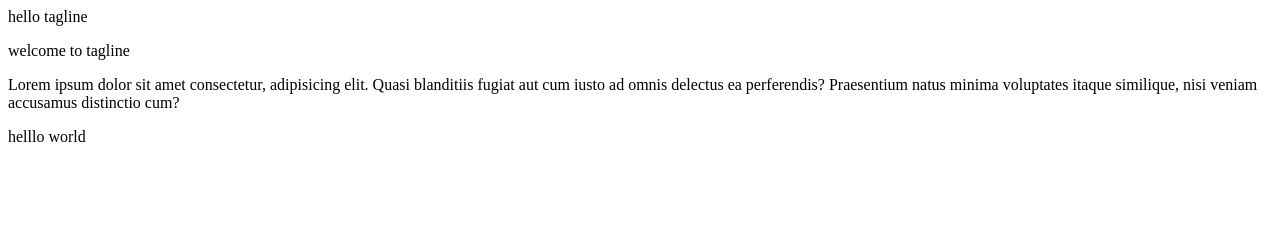
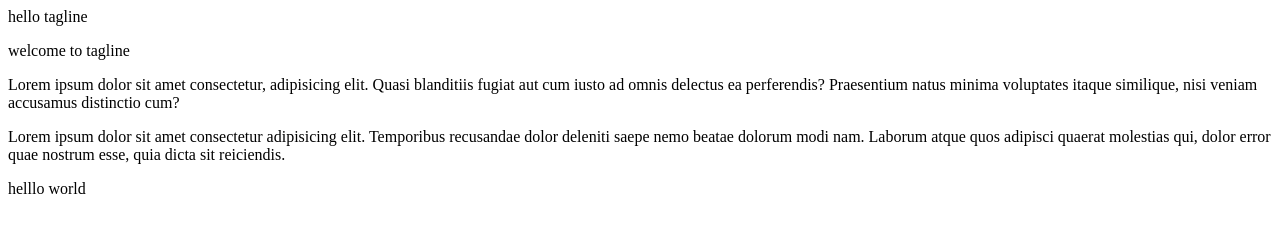
Before and after one commit to dipak2808/demo, a website: page index.html in a window 1280 px wide. Drawn offline with Linux system fonts and the light colour scheme.

Commit message:
this is my new changes

```diff
--- a/index.html
+++ b/index.html
@@ -16,9 +16,14 @@
     <p>Lorem ipsum dolor sit amet consectetur, adipisicing elit. Quasi blanditiis fugiat aut cum iusto ad omnis delectus
       ea perferendis? Praesentium natus minima voluptates itaque similique, nisi veniam accusamus distinctio cum?</p>
   </div>
+  <p>
+    Lorem ipsum dolor sit amet consectetur adipisicing elit. Temporibus recusandae dolor deleniti saepe nemo beatae
+    dolorum modi nam. Laborum atque quos adipisci quaerat molestias qui, dolor error quae nostrum esse, quia dicta sit
+    reiciendis.
+  </p>
 
   <div>
-      helllo world
+    helllo world
   </div>
 </body>
 
```
